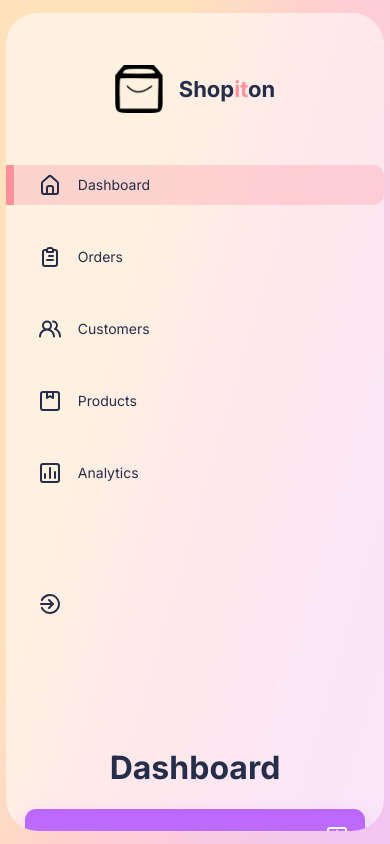
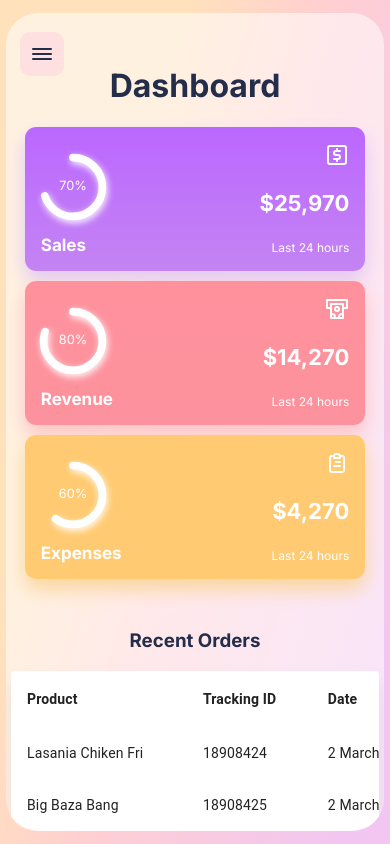
Before and after one commit to Roe121/React-Admin-Dashboard-02, a React (Create React App) app: page / in a window 390 px wide. Built offline with nearby package versions, Linux system fonts and the light colour scheme.

Commit message:
responsiveness final touch

```diff
--- a/src/components/Sidebar/Sidebar.css
+++ b/src/components/Sidebar/Sidebar.css
@@ -17,25 +17,25 @@
     height: 4%;
 }
 
-.logo img {
+.logo  img {
     width: 3rem;
     height: 3rem;
 }
 
-.logo span span{
+.logo span span {
     color: var(--pink);
 }
 
 /* Menu */
 
-.menu{
+.menu {
     margin-top: 4rem;
     display: flex;
     flex-direction: column;
     gap: 2rem;
 }
 
-.menuItem{
+.menuItem {
     display: flex;
     align-items: center;
     gap: 1rem;
@@ -47,16 +47,16 @@
     border-radius: 0.7rem;
 }
 
-.menuItem:hover{
+.menuItem:hover {
     cursor: pointer;
 }
 
-.active{
+.active {
     background: var(--activeItem);
     margin-left: 0;
 }
 
-.active::before{
+.active::before {
     content: '';
     width: 8px;
     height: 100%;
@@ -64,34 +64,30 @@
     margin-right: calc(1rem - 8px);
 }
 
-.menu .menuItem:last-child{
+.menu .menuItem:last-child {
     position: absolute;
     bottom: 2.3rem;
     width: 100%;
 }
 
+.bars{
+    display: none;
+}
+
 /* Tablets */
 @media screen and (max-width: 1200px) {
-    .menuItem>span{
+    .menuItem>span {
         display: none;
     }
-    .logo{
+
+    .logo {
         display: none;
     }
 }
 
-  /* Tablets */
-@media screen and (max-width: 1200px) {
-    .menuItem>span{
-      display: none;
-    }
-    .logo{
-      display: none;
-    }
-  }
 
 @media screen and (max-width: 768px) {
-    .sidebar{
+    .Sidebar {
         position: fixed;
         z-index: 9;
         background: #ffe0e0;
@@ -99,27 +95,32 @@
         padding-right: 1rem;
         height: 100%;
     }
-    .menuItem>span{
+
+    .menuItem>span {
         display: block;
     }
-    .logo{
+
+    .logo {
         display: flex;
     }
+
     .menu .menuItem:last-child {
         position: relative;
         margin-top: 6rem;
     }
-    .bars{
+
+    .bars {
         display: flex;
         position: fixed;
         top: 2rem;
-      left:60%;
-      background:#ffe0e0;
-      padding:10px;
+        left: 60%;
+        background: #ffe0e0;
+        padding: 10px;
         border-radius: 10px;
         z-index: 9;
     }
-    .close{
+
+    .close {
         left: -60%;
     }
 }
--- a/src/components/Sidebar/Sidebar.jsx
+++ b/src/components/Sidebar/Sidebar.jsx
@@ -3,14 +3,33 @@ import './Sidebar.css'
 import Logo from '../../imgs/logo.png'
 import { SidebarData } from '../../Data/Data'
 import {UilSignOutAlt} from '@iconscout/react-unicons'
+import {UilBars} from '@iconscout/react-unicons'
 import { useState } from 'react'
+import {motion} from 'framer-motion'
 
 const Sidebar = () => {
 
     const [selected, setSelected] = useState(0);
+    const [expanded, setExpanded] = useState(false);
+    const sidebarVariants ={
+        true:{
+            left: '0',
+        },
+        false:{
+            left:"-60%" ,
+        },
+    };
 
   return (
-    <div className="Sidebar">
+    <>
+     <div className='bars' style={expanded ? {left : "60%"} : {left: "5%"}}
+     onClick={()=>setExpanded(!expanded)}>
+     <UilBars/>
+     </div>
+    <motion.div className="Sidebar"
+    variants={sidebarVariants}
+    animate={window.innerWidth <= 768 ? `${expanded}`:""}
+    >
         {/*logo*/}
         <div className="logo">
             <img src={Logo}  alt="" />
@@ -43,7 +62,8 @@ const Sidebar = () => {
             </div>
         </div>
 
-    </div>
+    </motion.div>
+    </>
   )
 }
 
```
Lines whose indentation alone changed are shown as unchanged.
